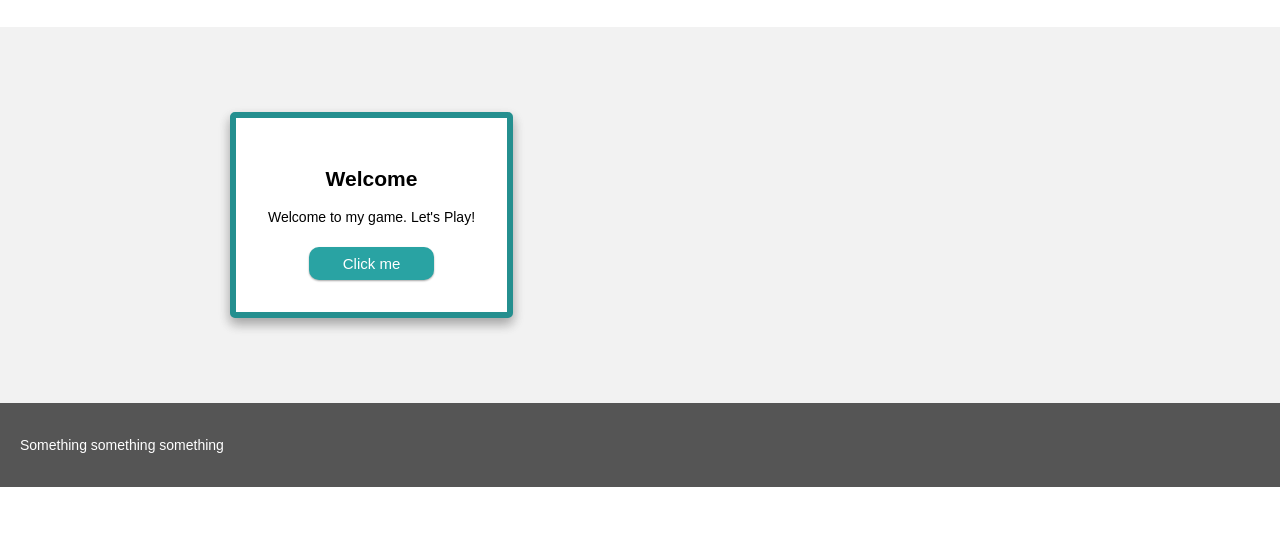
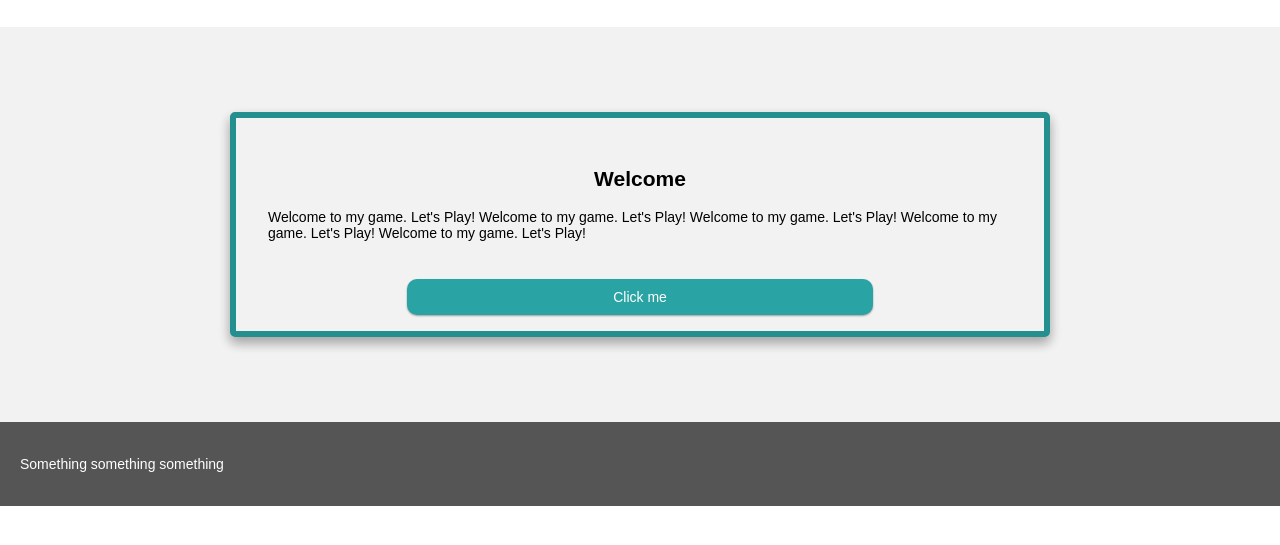
Before and after one commit to mia-chau-lawrence/agate, a plain HTML site: page index.html in a window 1280 px wide. Shown: the part 61-606 px from the top of the page. Drawn offline with Linux system fonts and the light colour scheme.

Commit message:
stuff workig

```diff
--- a/agate-style.css
+++ b/agate-style.css
@@ -79,7 +79,6 @@ footer {
 }
 
 .content-display > div {
-    background-color:white;
     margin: 20px;
     font-size: 20px;
     box-shadow: 0 6px 12px rgba(0,0,0,0.12), 0 6px 12px rgba(0,0,0,0.24);
@@ -108,10 +107,10 @@ footer {
     border:none;
     background-color: #29a3a3;
     color:white;
-    padding:8px 14px;
+    padding:10px 14px;
     text-align:center;
     text-decoration:none;
-    font-size:15px;
+    font-size:14px;
     width:60%;
     cursor:pointer;
     margin-top:8px;
--- a/agate.js
+++ b/agate.js
@@ -4,19 +4,21 @@ document.addEventListener('DOMContentLoaded', (event) => {
     var myAdventure = {
 
         theBeginning: {
+            //"background_image": "chihuahua.jpg",
             "title": "Welcome",
-            "statement": "Welcome to my game. Let's Play!",
-
-            "background_image": "..some..image",
+            "statement": "Welcome to my game. Let's Play! Welcome to my game. Let's Play! Welcome to my game. Let's Play! Welcome to my game. Let's Play! Welcome to my game. Let's Play!  ",
             "choices": [
                 {
+                    "id": "theBeginningStart",
                     "label": "Click me",
-                    "moveto": "StartPlaying"
+                    "moveto": "startPlaying"
                 }
             ]
         },
 
         startPlaying: {
+            //"background_image": "chihuahua.jpg",
+            "title": "Begin playing",
             "statement": "You are broke and must get a job. Do you become a fisherman or get a job in a canning factory?",
             "choices": [
                 {
@@ -32,6 +34,8 @@ document.addEventListener('DOMContentLoaded', (event) => {
         },
 
         becomeFisherman: {
+           // "background_image": "chihuahua.jpg",
+            "title": "Fisherman",
             "statement": "You have become a fisherman. However, it does not take you long to realize that there is only money in big scale fishing. However, you are already beginning to see the toll it is taking on the Monterrey bay . . .",
             "choices": [
                 {
@@ -47,6 +51,8 @@ document.addEventListener('DOMContentLoaded', (event) => {
         },
 
         becomeCanMan: {
+            //"background_image": "chihuahua.jpg",
+            "title": "Cannery Worker",
             "statement": "While undesirable, the family must eat. The hours and conditions are terrible, do you dare complain?",
             "choices": [
                 {
@@ -76,9 +82,9 @@ document.addEventListener('DOMContentLoaded', (event) => {
                     <div class="question">
                         <h2 style="text-align:center">${state["title"]}</h2>
                         <p>${state["statement"]}</p>
-                        <div class="button-box">
-                            <button class="answer-button center">${state.choices[0].label}</button>
-                        </div>
+                    </div>
+                    <div class="button-box">
+                        <button id="${state.choices[0].id}" class="answer-button" data-next="${state.choices[0].moveto}">${state.choices[0].label}</button>
                     </div>
                 </div>
             </div>
@@ -87,6 +93,9 @@ document.addEventListener('DOMContentLoaded', (event) => {
             tileHtml += tileTemplate;
 
         document.getElementById('text-tile').innerHTML = tileHtml;
+        document.getElementById(state.choices[0].id).onclick = function(e) {
+            //console.log(e);
+            renderState(e.target.dataset["next"]); }
     }
 
     console.log('HERE I AM '+(Date.UTC()));
@@ -94,10 +103,7 @@ document.addEventListener('DOMContentLoaded', (event) => {
     let start = "theBeginning";
     renderState("theBeginning");
 
-    function nextState(e) { renderState(e.data["next"]); }
-
-
+    //function nextState(e) { renderState(e.data["next"]); }
 
     //}());
-//    //the event occurred
   })
```
Also changed, not shown: index.html (+0 -16 lines), chihuahua.jpg (added).
